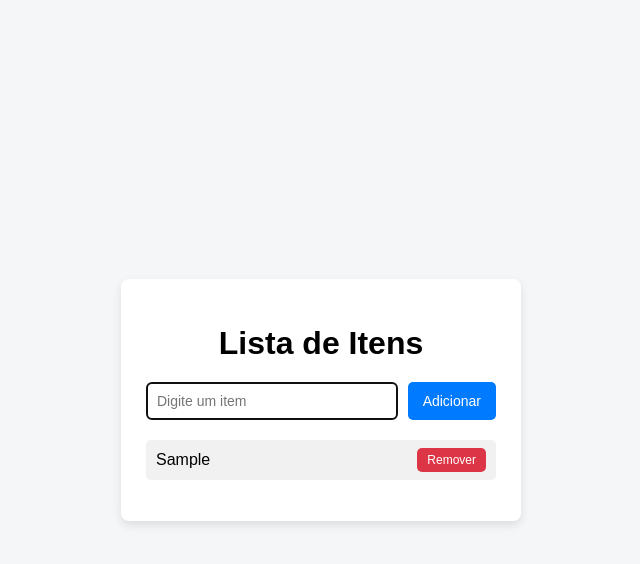
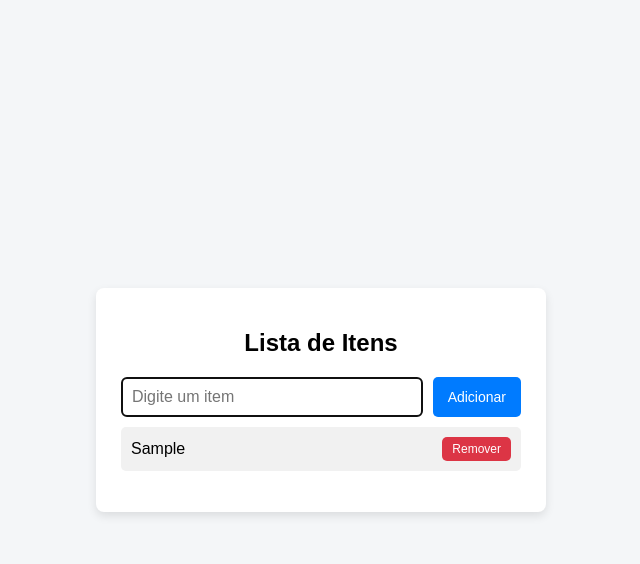
Before and after one commit to marcostsantos-dev/Lista-din-mica, a plain HTML site: page index.html in a window 1280 px wide. Both pictures are taken after typing "Sample" into the empty fields and a click on the button "Adicionar". Shown: the whole page, without its empty margins (319-959 px from the left). Drawn offline with Linux system fonts and the light colour scheme.

Commit message:
Add files via upload

```diff
--- a/index.html
+++ b/index.html
@@ -3,6 +3,10 @@
 <head>
     <meta charset="UTF-8">
     <title>Lista Dinâmica</title>
+    <meta name="viewport" content="width=device-width, initial-scale=1.0">
+    <!-- Para PWA simples -->
+    <link rel="manifest" href="manifest.json">
+    <meta name="theme-color" content="#007bff">
 
     <style>
         body {
@@ -11,7 +15,7 @@
             display: flex;
             justify-content: center;
             align-items: center;
-            height: 100vh;
+            min-height: 100vh;
             margin: 0;
         }
 
@@ -19,18 +23,21 @@
             background: #fff;
             padding: 25px;
             border-radius: 8px;
-            width: 350px;
+            width: 90%;
+            max-width: 400px;
             box-shadow: 0 4px 10px rgba(0, 0, 0, 0.1);
         }
 
         h1 {
             text-align: center;
             margin-bottom: 20px;
+            font-size: 1.5em;
         }
 
         .input-group {
             display: flex;
             gap: 10px;
+            margin-bottom: 10px;
         }
 
         input {
@@ -38,7 +45,7 @@
             padding: 10px;
             border-radius: 5px;
             border: 1px solid #ccc;
-            font-size: 14px;
+            font-size: 16px;
         }
 
         button {
@@ -49,6 +56,7 @@
             color: #fff;
             cursor: pointer;
             font-size: 14px;
+            flex-shrink: 0;
         }
 
         button:hover {
@@ -58,7 +66,7 @@
         ul {
             list-style: none;
             padding: 0;
-            margin-top: 20px;
+            margin-top: 10px;
         }
 
         li {
@@ -66,9 +74,10 @@
             justify-content: space-between;
             align-items: center;
             background: #f1f1f1;
-            padding: 8px 10px;
+            padding: 10px;
             border-radius: 5px;
             margin-bottom: 8px;
+            word-break: break-word;
         }
 
         li button {
@@ -80,9 +89,24 @@
         li button:hover {
             background: #b02a37;
         }
+
+        /* Responsividade para celulares */
+        @media (max-width: 400px) {
+            h1 {
+                font-size: 1.2em;
+            }
+
+            input {
+                font-size: 14px;
+            }
+
+            button {
+                font-size: 12px;
+                padding: 8px 12px;
+            }
+        }
     </style>
 </head>
-
 <body>
 
     <div class="container">
@@ -101,6 +125,10 @@
         const button = document.getElementById("addButton");
         const list = document.getElementById("itemList");
 
+        // Recupera lista do localStorage ao carregar a página
+        let itens = JSON.parse(localStorage.getItem("listaItens")) || [];
+        renderLista();
+
         button.addEventListener("click", adicionarItem);
 
         // Adicionar item ao pressionar Enter
@@ -112,24 +140,39 @@
 
         function adicionarItem() {
             const texto = input.value.trim();
-
             if (texto === "") return;
 
-            const li = document.createElement("li");
-            li.textContent = texto;
-
-            const removerBtn = document.createElement("button");
-            removerBtn.textContent = "Remover";
-
-            removerBtn.addEventListener("click", () => {
-                list.removeChild(li);
-            });
-
-            li.appendChild(removerBtn);
-            list.appendChild(li);
+            itens.push(texto);
+            salvarLista();
+            renderLista();
 
             input.value = "";
             input.focus();
+        }
+
+        function removerItem(index) {
+            itens.splice(index, 1);
+            salvarLista();
+            renderLista();
+        }
+
+        function salvarLista() {
+            localStorage.setItem("listaItens", JSON.stringify(itens));
+        }
+
+        function renderLista() {
+            list.innerHTML = "";
+            itens.forEach((item, index) => {
+                const li = document.createElement("li");
+                li.textContent = item;
+
+                const removerBtn = document.createElement("button");
+                removerBtn.textContent = "Remover";
+                removerBtn.addEventListener("click", () => removerItem(index));
+
+                li.appendChild(removerBtn);
+                list.appendChild(li);
+            });
         }
     </script>
 
```
